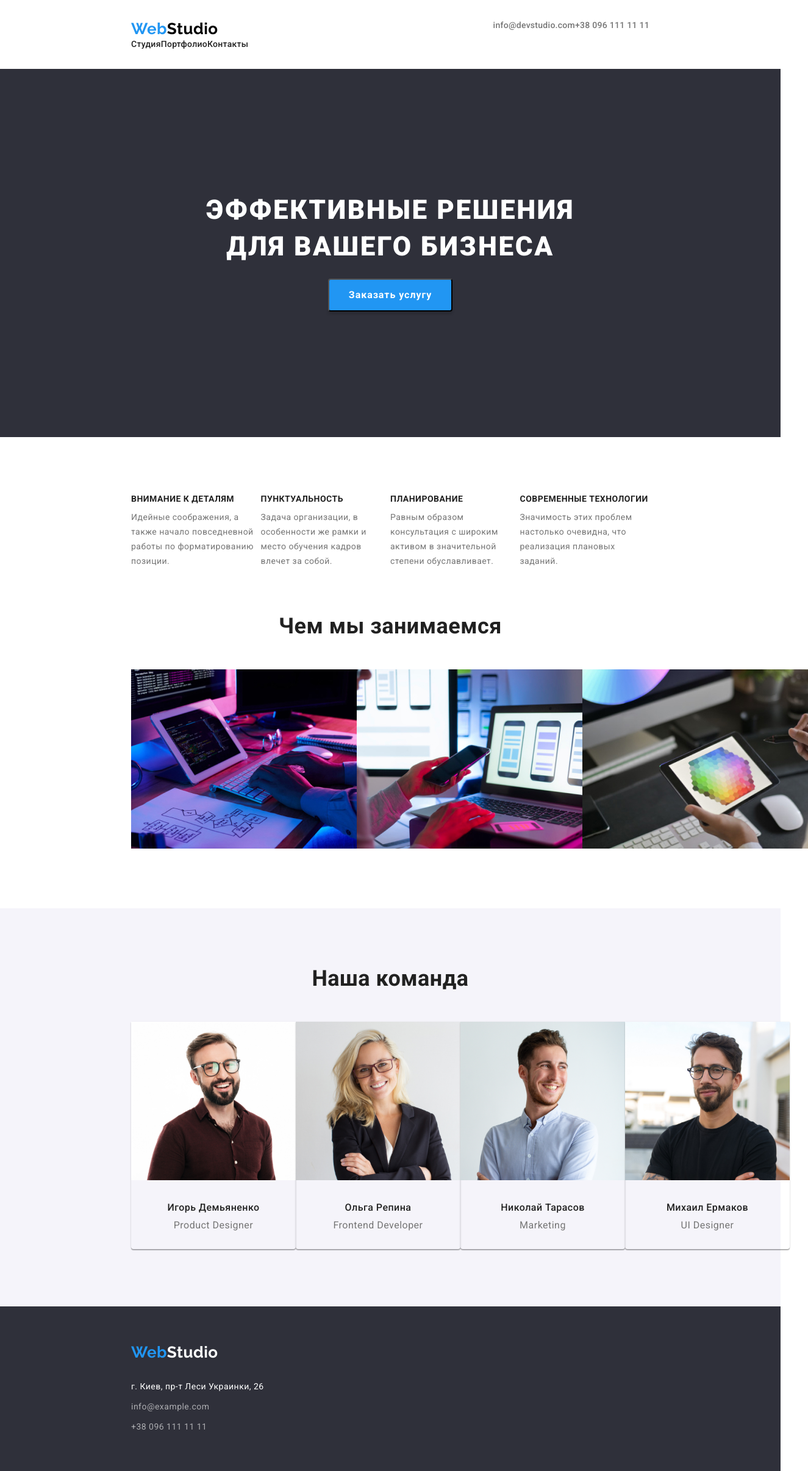
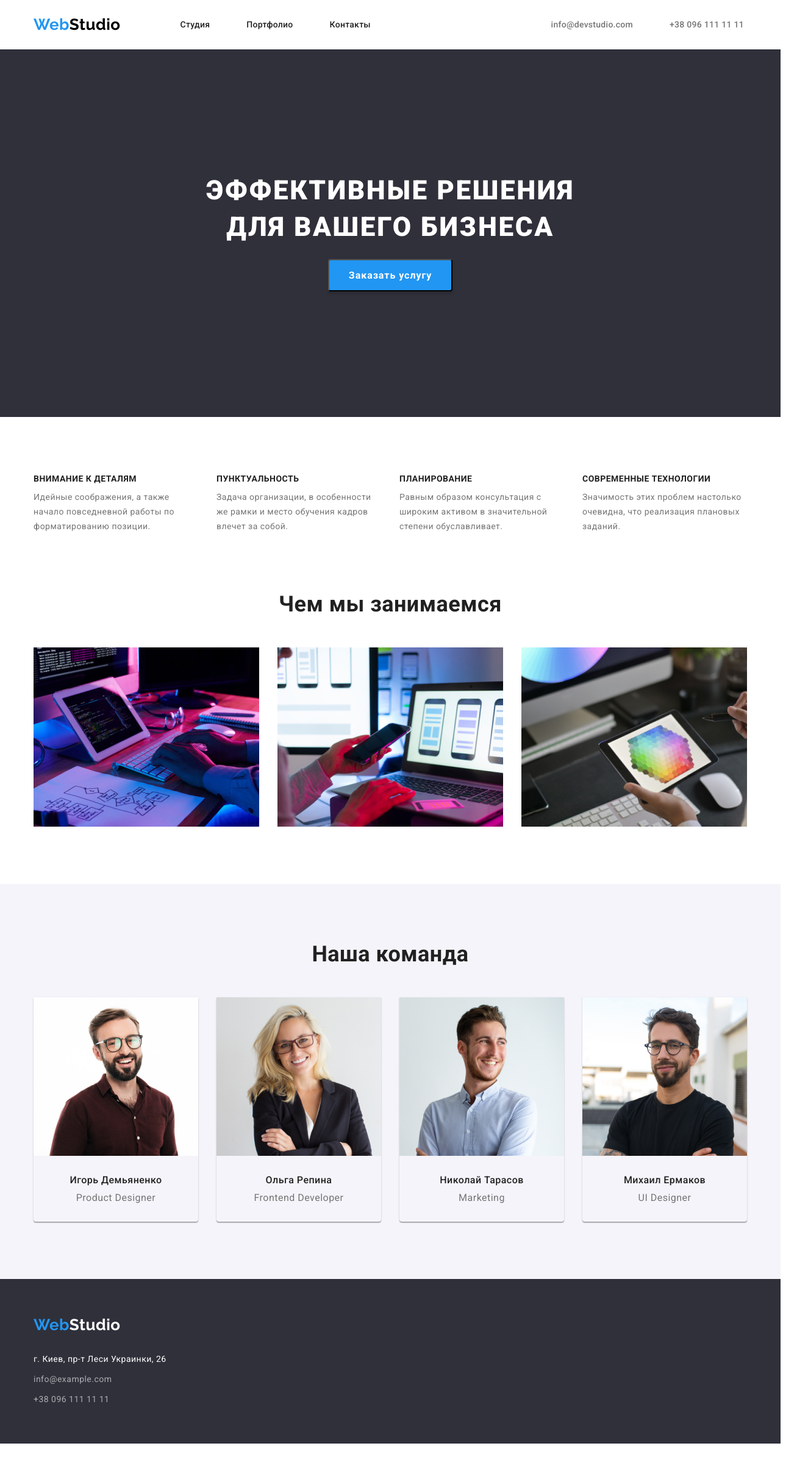
Before and after one commit to EKhoroshko/goit-markup-hw-03, a plain HTML site: page index.html in a window 1280 px wide. Shown: the whole page at 61% size, 1325 px wide, since content can reach past the window. After the commit the page ends 2368 px from the top, so only its background shows below. Drawn offline with nearby package versions, Linux system fonts and the light colour scheme.

Commit message:
css portfolio
Список кнопки, доработать текст и линию

```diff
--- a/css/slyle.css
+++ b/css/slyle.css
@@ -42,6 +42,20 @@ a{
     margin: 0px;
 }
 
+.conteiner{
+    margin-left: auto;
+    margin-right: auto;
+    width: 1200px;
+    padding-left: 15px;
+    padding-right: 15px;
+}
+
+.visually-hidden{
+    position: absolute !important;
+    clip: rect(1px 1px 1px 1px);
+    margin: 0px;
+}
+
 .logo{
     color: var(--accent-text-color);
     font-family: Raleway,sans-serif;
@@ -58,7 +72,36 @@ a{
     color: white;
 }
 
+.head{
+   margin-right: 93px;
+}
+
+.header-page{
+    padding: 25px 0px;
+}
+
+.site-nav,
+.header-page .conteiner,
+.way{
+    display: flex;
+    align-items: center;
+}
+
+.site-nav .items,
+.contact .items{
+    margin-right: 50px;
+}
+
+.site-nav .items:last-child,
+.contact .items:last-child,
+.warranty .items:last-child,
+.occupation .items:last-child,
+.team .items:last-child{
+    margin-right: 0px;
+}
+
 .site-nav a {
+    padding: 5px 5px;
     color: var(--title-text-color);
     font-weight: 500;
     font-size: 14px;
@@ -73,8 +116,15 @@ a{
     color: var(--accent-text-color);
 }
 
+.contact{
+    display: flex;
+    margin-left: auto;
+}
+
 .contact a {
     width: 135px;
+    padding: 5px 5px;
+
     color: var(--primary-text-color);
     font-weight: 500;
     font-size: 14px;
@@ -84,22 +134,12 @@ a{
 
 .section-title{
     margin: 0px;
+
     color: var(--title-text-color);
     font-weight: 700;
     font-size: 36px;
     line-height: 1.17;
     text-align: center;
-}
-
-.header-page{
-    padding: 32px 215px;
-    display: flex;
-    justify-content: space-between;
-}
-
-.site-nav,
-.contact{
-    display: flex;
 }
 
 .hero{
@@ -110,8 +150,11 @@ a{
 
 .hero-title{
     max-width: 696px;
-    padding-bottom: 22px;
-    margin: 0 auto;
+    margin-left: auto;
+    margin-right: auto;
+    margin-top: 0px;
+    margin-bottom: 22px;
+
     color: #FFFFFF;
     font-weight: 900;
     font-size: 44px;
@@ -127,6 +170,7 @@ a{
     margin: 0 auto;
     box-shadow: 0px 4px 4px rgba(0, 0, 0, 0.15);
     border-radius: 4px;
+
     color:#FFFFFF;
     background-color: var(--accent-text-color);
     font-family: Roboto,sans-serif;
@@ -137,26 +181,31 @@ a{
     align-items: center;
     text-align: center;
     letter-spacing: 0.06em;
+    cursor:pointer;
 }
 
-.warranty{
-    padding: 94px 215px;
+.warranty,
+.team .conteiner {
+    padding-top: 94px;
+    padding-bottom: 94px;
 }
 
-.warranty ul{
+.warranty .list,
+.occupation .list,
+.team .list{
     display: flex;
-    justify-content: space-between;
+
 }
 
-.warranty li{
-    display: inline-block;
-    text-align: left;
+.warranty .items{
     width: 270px;
-    height: 101px;
+    margin-right: 30px;
 }
 
 .warranty-plan{
-    margin: 0px;
+    margin-top: 0px;
+    margin-bottom: 10px;
+
     color: var(--title-text-color);
     font-weight: 700;
     font-size: 14px;
@@ -166,41 +215,31 @@ a{
 
 .warranty-text{
     margin: 0px;
-    padding-top: 10px;
     font-size: 14px;
     line-height: 1.71;
 }
-
-.occupation{
-    padding: 0px 215px 94px;
+.occupation .conteiner{
+    padding-bottom: 94px;
 }
 
-.occupation .section-title{
-    padding-bottom: 50px;
+.occupation .section-title,
+.team .section-title {
+    margin-bottom: 50px;
 }
 
-.occupation ul{
-     display: flex;
-     justify-content: space-between;
+.occupation .items{
+    margin-right: 30px;
+    line-height: 0px;
 }
 
 .team{
-    padding: 94px 215px;
     background-color:var(--background-light-color);
 }
 
-.team .section-title{
-    padding-bottom: 50px;
-}
-
-.team ul{
-    display: flex;
-    justify-content: space-between;
-}
-
-.team li{
-    display: inline-block;
+.team .items{
     width: 270px;
+    margin-right: 30px;
+    line-height: 0px;
     box-shadow: 0px 1px 3px rgba(0, 0, 0, 0.12),
     0px 1px 1px rgba(0, 0, 0, 0.14),
     0px 2px 1px rgba(0, 0, 0, 0.2);
@@ -208,8 +247,9 @@ a{
 }
 
 .team-name{
-    margin: 0px;
-    padding-top: 30px;
+    margin-top: 30px;
+    margin-bottom: 0px;
+
     color: var(--title-text-color);
     font-weight: 500;
     font-size: 16px;
@@ -218,8 +258,8 @@ a{
 }
 
 .team-proff{
-    margin: 0px;
-    padding: 10px 0px 30px;
+    margin: 10px 0px 30px;
+
     font-size: 16px;
     line-height: 1.19;
     text-align: center;
@@ -228,9 +268,14 @@ a{
 /* Footer*/
 
 .footer{
-    padding: 60px 215px;
     background-color: var(--background-hero-color);
 }
+
+.footer .conteiner{
+    padding-top: 60px;
+    padding-bottom: 60px;
+}
+
 .address{
     margin-top: 20px;
 }
@@ -238,6 +283,7 @@ a{
 .address a{
     display: inline-block;
     margin-top: 9px;
+
     color: rgba(255, 255, 255, 0.6);
     font-family: Roboto,sans-serif;
     font-style: normal;
@@ -253,6 +299,9 @@ a.connection{
 /* button */
 
 .button{
+    border-radius: 4px;
+    border-color: transparent;
+
     color: var(--title-text-color);
     background-color: var(--background-light-color);
     font-weight: 500;
@@ -263,8 +312,8 @@ a.connection{
 
 .button:hover,
 .button:focus{
-    color: white;
-    background-color: var(--accent-text-color);
+    border-color: var(--accent-text-color);
+    cursor:pointer;
 }
 
 .progect-text{
@@ -280,3 +329,45 @@ a.connection{
     line-height: 2;
     letter-spacing: 0.06em;
 }
+
+/*portfolio*/
+
+.filter{
+    padding-top: 94px;
+    padding-bottom: 94px;
+}
+
+.filter-list{
+    list-style: none;
+    margin-top: 0px;
+    margin-bottom: 50px;
+    padding: 0px;
+    display: flex;
+    justify-content: center;
+}
+
+.filter-list .items{
+    margin-right: 8px;
+}
+
+.list-project{
+    display: flex;
+    flex-wrap: wrap;
+    margin-right: -30px;
+    margin-bottom: -30px;
+    margin-top: 0px;
+    margin-left: 0px;
+    padding: 0px;
+    list-style: none;
+}
+
+.list-project .items{
+    display: block;
+    margin-right: 30px;
+    margin-bottom: 30px;
+    width: 370px;
+    line-height: 0px;
+    background-color: var(--background-main-color);
+    border: 1px solid #EEEEEE;
+    box-sizing: border-box;
+}
--- a/index.html
+++ b/index.html
@@ -11,19 +11,20 @@
 </head>
 <body>
       <header class="header-page">
-         <nav>
-             <a href="./index.html" class="logo">Web<span>Studio</span></a>
+         <div class="conteiner">
+             <nav class="way">
+                  <a href="./index.html" class="logo head">Web<span>Studio</span></a>
                   <ul class="site-nav list">
-                <li><a href="">Студия</a></li>
-                <li><a href="./portfolio.html">Портфолио</a></li>
-                <li><a href="">Контакты</a></li>
+                       <li class="items"><a href="">Студия</a></li>
+                       <li class="items"><a href="./portfolio.html">Портфолио</a></li>
+                       <li class="items"><a href="">Контакты</a></li>
                   </ul>
              </nav>
-
                    <ul class="contact list">
-             <li><a href="mailto:info@devstudio.com">info@devstudio.com</a></li>
-             <li><a href="tel:+380961111111">+38 096 111 11 11</a></li>
+                       <li class="items"><a href="mailto:info@devstudio.com">info@devstudio.com</a></li>
+                       <li class="items"><a href="tel:+380961111111">+38 096 111 11 11</a></li>
                   </ul>
+         </div>
       </header>
       <main>
         <section class="hero">
@@ -32,64 +33,71 @@
         </section>
 
         <section class="warranty">
-            <h2 hidden> Наши гарантии</h2>
+         <div class="conteiner">
+             <h2 class="visually-hidden"> Наши гарантии</h2>
              <ul class="list">
-                <li>
+                <li class="items">
                     <h3 class="warranty-plan">Внимание к деталям</h3>
                     <p class="warranty-text">Идейные соображения, а также  начало повседневной работы по форматированию позиции.</p>
                 </li>
-                <li>
+                <li class="items">
                   <h3 class="warranty-plan">Пунктуальность</h3>
                   <p class="warranty-text">Задача организации, в особенности  же рамки и место обучения кадров  влечет за собой.</p>
               </li>
-              <li>
+              <li class="items">
                   <h3 class="warranty-plan">Планирование</h3>
                   <p class="warranty-text">Равным образом консультация с  широким активом в значительной  степени обуславливает.</p>
               </li>
-              <li>
+              <li class="items">
                   <h3 class="warranty-plan">Современные технологии</h3>
                   <p class="warranty-text">Значимость этих проблем настолько  очевидна, что реализация плановых  заданий.</p>
               </li>
              </ul>
+          </div>
         </section>
 
         <section class="occupation">
+             <div class="conteiner">
                  <h2 class="section-title">Чем мы занимаемся</h2>
                  <ul class="list">
-                  <li><img src="./images/box1.jpg" alt="first" width="370" height="294"></li>
-                  <li><img src="./images/box2.jpg" alt="two" width="370" height="294"></li>
-                  <li><img src="./images/box3.jpg" alt="three" width="370" height="294"></li>
+                      <li class="items"><img src="./images/box1.jpg" alt="first" width="370" height="294"></li>
+                      <li class="items"><img src="./images/box2.jpg" alt="two" width="370" height="294"></li>
+                      <li class="items"><img src="./images/box3.jpg" alt="three" width="370" height="294"></li>
                  </ul>
+             </div>
         </section>
 
         <section class="team">
+              <div class="conteiner">
                    <h2 class="section-title">Наша команда</h2>
                    <ul class="list">
-                 <li>
+                      <li class="items">
                             <img src="./images/igor.jpg" alt="igor" width="270">
                             <h3 class="team-name">Игорь Демьяненко</h3>
                             <p class="team-proff">Product Designer</p>
                       </li>
-                 <li>
+                       <li class="items">
                             <img src="./images/olga.jpg" alt="olga" width="270">
                             <h3 class="team-name">Ольга Репина</h3>
                             <p class="team-proff">Frontend Developer</p>
                       </li>
-                 <li>
+                       <li class="items">
                             <img src="./images/nic.jpg" alt="nicola" width="270">
                             <h3 class="team-name">Николай Тарасов</h3>
                             <p class="team-proff">Marketing</p>
                       </li>
-                 <li>
+                       <li class="items">
                             <img src="./images/mixa.jpg" alt="mikha" width="270">
                             <h3 class="team-name">Михаил Ермаков</h3>
                             <p class="team-proff">UI Designer</p>
                       </li>
                   </ul>
+             </div>
         </section>
       </main>
 
       <footer class="footer">
+        <div class="conteiner">
             <a href="./index.html" class="logo">Web<span class="studio">Studio</span></a>
             <address class="address">
                 <ul class="list">
@@ -98,6 +106,7 @@
                     <li><a href="tel:+380961111111">+38 096 111 11 11</a></li>
                 </ul>
             </address>
+        </div>
     </footer>
 </body>
 </html>
```
Also changed, not shown: portfolio.html (+34 -29 lines). Lines whose indentation alone changed are shown as unchanged.
